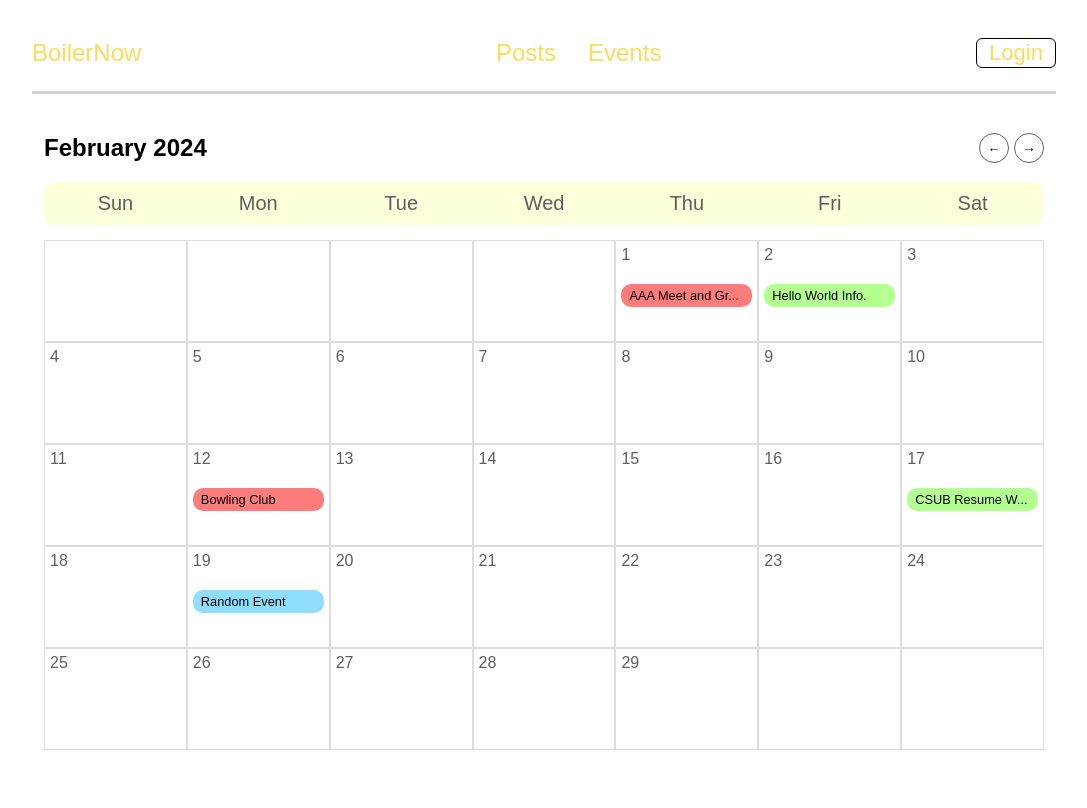
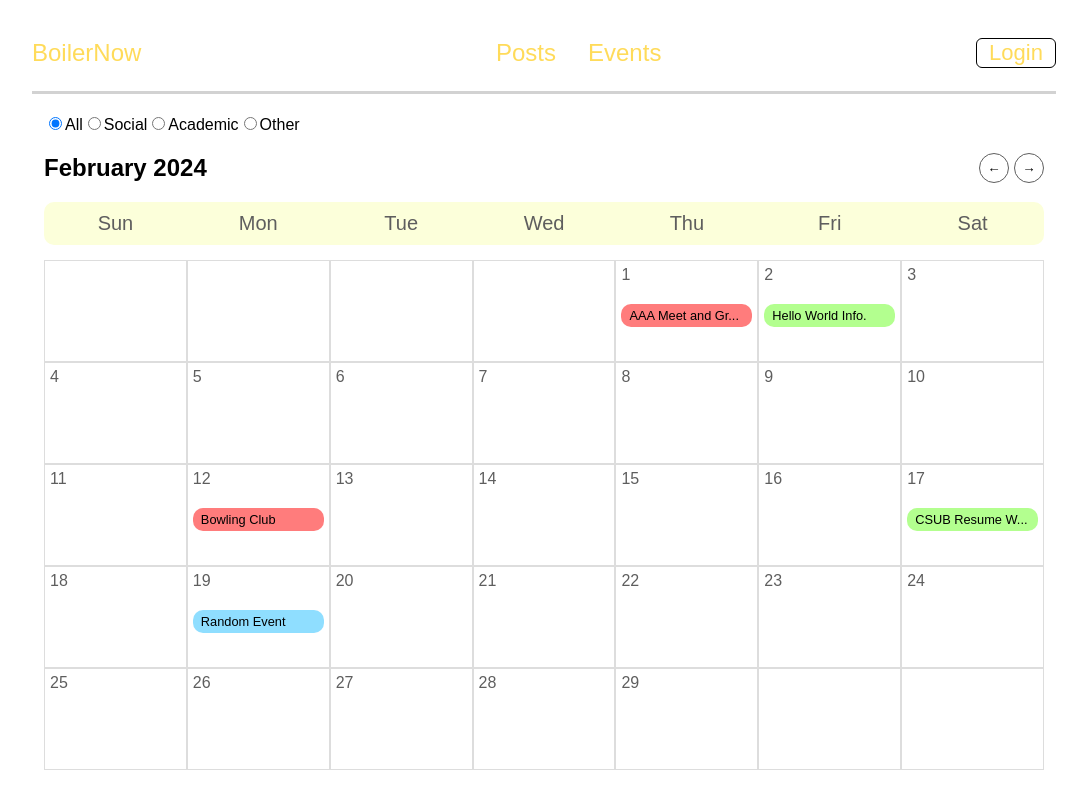
Before and after one commit to peterzong0731/BoilerNow, a React (Create React App) app in the folder client/: page /events in a window 1280 px wide. Shown: the whole page, without its empty margins (96-1183 px from the left). Built offline with nearby package versions, Linux system fonts and the light colour scheme; a web font is replaced by a local one.

Commit message:
Filtering events displayed based on category

```diff
--- a/client/src/components/Events.js
+++ b/client/src/components/Events.js
@@ -5,12 +5,14 @@ import { Link } from 'react-router-dom';
 const daysOfWeek = ['Sun', 'Mon', 'Tue', 'Wed', 'Thu', 'Fri', 'Sat'];
 
 const eventsData = {
-    '1': [{ title: 'AAA Meet and Gr...', color: 'red', _id: 1 }],
-    '2': [{ title: 'Hello World Info.', color: 'green', _id: 2 }],
-    '12': [{ title: 'Bowling Club', color: 'red', _id: 12 }],
-    '17': [{ title: 'CSUB Resume W...', color: 'green', _id: 17 }],
-    '19': [{ title: 'Random Event', color: 'blue', _id: 19 }],
+    '1': [{ title: 'AAA Meet and Gr...', color: 'red', _id: 1, category: 'social' }],
+    '2': [{ title: 'Hello World Info.', color: 'green', _id: 2, category: 'academic' }],
+    '12': [{ title: 'Bowling Club', color: 'red', _id: 12, category: 'social' }],
+    '17': [{ title: 'CSUB Resume W...', color: 'green', _id: 17, category: 'academic' }],
+    '19': [{ title: 'Random Event', color: 'blue', _id: 19, category: 'other' }],
 };
+
+const categories = ['all', 'social', 'academic', 'other'];
 
 const getDaysInMonth = (year, month) => {
     return new Date(year, month + 1, 0).getDate();
@@ -32,6 +34,7 @@ function Events() {
     const currentDate = new Date();
     const [year, setYear] = useState(currentDate.getFullYear());
     const [month, setMonth] = useState(currentDate.getMonth());
+    const [selectedCategory, setSelectedCategory] = useState('all');
 
     const daysInMonth = getDaysInMonth(year, month);
     const firstDayOfMonth = getFirstDayOfMonth(year, month);
@@ -60,12 +63,30 @@ function Events() {
         }
     };
 
+    const handleCategoryChange = (e) => {
+        setSelectedCategory(e.target.value);
+    };
+
     const monthNames = ["January", "February", "March", "April", "May", "June",
         "July", "August", "September", "October", "November", "December"
     ];
 
     return (
         <div className="calendar-container">
+            <div className="filters">
+                {categories.map((category) => (
+                    <label key={category}>
+                        <input
+                            type="radio"
+                            name="category"
+                            value={category}
+                            checked={selectedCategory === category}
+                            onChange={handleCategoryChange}
+                        />
+                        {category.charAt(0).toUpperCase() + category.slice(1)}
+                    </label>
+                ))}
+            </div>
             <div className="month-view">
                 <div className="month-header">
                     <h2>{`${monthNames[month]} ${year}`}</h2>
@@ -83,7 +104,7 @@ function Events() {
                     {emptySlotsAtStart.concat(daySlots).concat(emptySlotsAtEnd).map((day, index) => (
                         <div key={index} className={`day-cell ${day ? '' : 'empty'}`}>
                             {day && <div className="day-number">{day}</div>}
-                        {day && eventsData[day] && eventsData[day].map((event, idx) => (
+                            {day && eventsData[day] && eventsData[day].filter((event) => selectedCategory === 'all' || event.category === selectedCategory).map((event, idx) => (
                                 <Link key={event._id} to={`/event/${event._id}`}>
                                     <div key={idx} className={`event ${event.color}`}>{event.title}</div>
                                 </Link>
```
Lines whose indentation alone changed are shown as unchanged.
